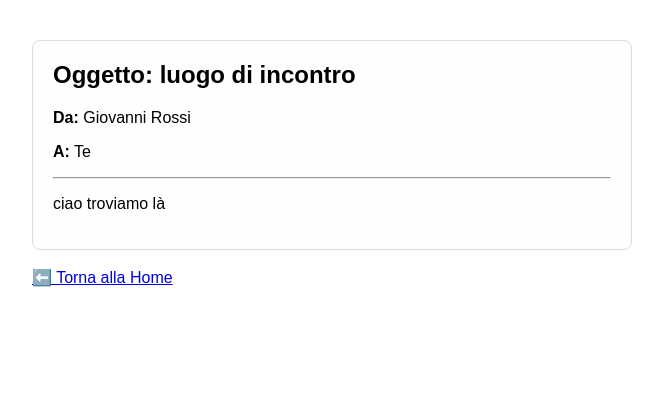
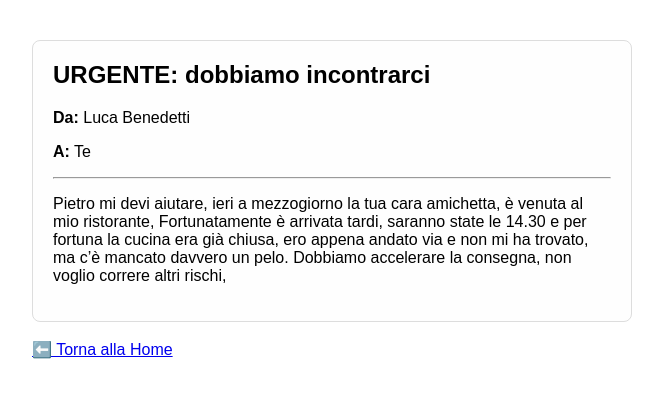
Before and after one commit to AndCatr/Stanza-Virtuale, a Flask app: page /email/rossi in a window 1280 px wide. Shown: the top 398 px of the page, without its empty margins (8-671 px from the left). Run offline with Flask 3, Linux system fonts and the light colour scheme.

Commit message:
Update email_rossi.html

```diff
--- a/templates/email_rossi.html
+++ b/templates/email_rossi.html
@@ -2,7 +2,7 @@
 <html lang="it">
 <head>
     <meta charset="UTF-8">
-    <title>Email da Giovanni Rossi</title>
+    <title>Email da Luca Benedetti</title>
     <style>
         body {
             font-family: Arial, sans-serif;
@@ -22,11 +22,14 @@
 </head>
 <body>
     <div class="email-content">
-        <h2>Oggetto: luogo di incontro</h2>
-        <p><strong>Da:</strong> Giovanni Rossi</p>
+        <h2>URGENTE: dobbiamo incontrarci</h2>
+        <p><strong>Da:</strong> Luca Benedetti</p>
         <p><strong>A:</strong> Te</p>
         <hr>
-        <p>ciao troviamo là</p>
+        <p>Pietro mi devi aiutare,
+ieri a mezzogiorno la tua cara amichetta, è venuta al mio ristorante,
+Fortunatamente è arrivata tardi, saranno state le 14.30 e per fortuna la cucina era già chiusa, ero appena andato via e non mi ha trovato, ma c’è mancato davvero un pelo.
+Dobbiamo accelerare la consegna, non voglio correre altri rischi,</p>
     </div>
     <br>
     <a href="{{ url_for('stanza', codice=codice) }}">⬅️ Torna alla Home</a>
```
